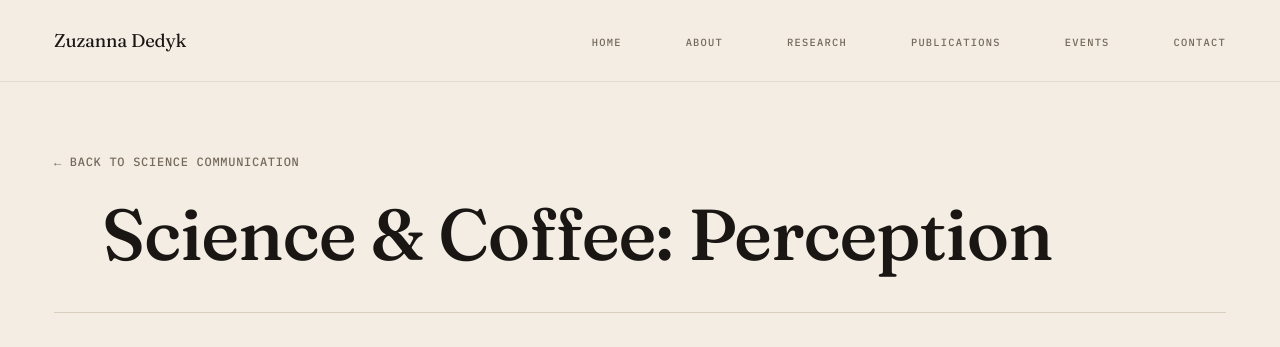
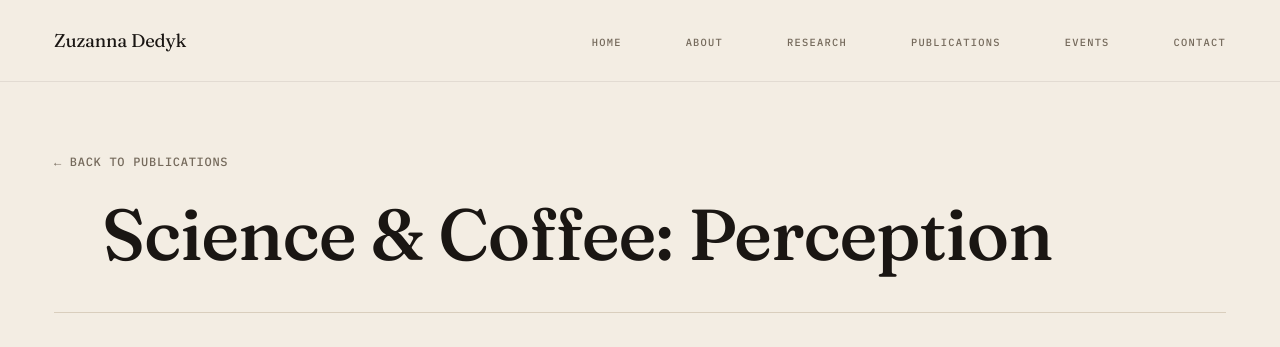
Before and after one commit to Zuzanna-Dedyk/Zuzanna-Dedyk.github.io, a Jekyll site: the page built from _writing/2_Perceptie_Ro.md, in a window 1280 px wide and 1135 px high. Shown: the top 347 px of the window. Built offline with Jekyll 4.4.1, drawn with Linux system fonts in a browser that asks for light colours.

Commit message:
fixing navigation from publications page

```diff
--- a/_config.yml
+++ b/_config.yml
@@ -22,7 +22,7 @@
   affiliations:
     - name: "1.  Champalimaud Foundation / Systems Neuroscience Lab"
       url: "https://mainenlab.org"
-    - name: "2.  Lyfe Institut / Reseaerch and Innovation Centre"
+    - name: "2.  Lyfe Institut / Research and Innovation Centre"
       url: "https://research-innovation.institutlyfe.com/who-are-us/team/zuzanna-dedyk"
     - name: "3.  Université PSL / l'École Pratique des Hautes Études / CHArt Laboratoire - Cognitions Humaine et Artificielle"
       url: "https://www.laboratoire-chart.fr"
--- a/_layouts/writing.html
+++ b/_layouts/writing.html
@@ -9,7 +9,7 @@
   entries share the same 50/50 media + body layout.
 -->
 <article class="page item-page writing-page">
-  <a class="back-link" href="{{ '/science-communication/' | relative_url }}">&larr; Back to Science Communication</a>
+  <a class="back-link" href="{{ '/publications/' | relative_url }}">&larr; Back to Publications</a>
 
   <header class="page__header">
     <h1 class="page__title">{{ page.title }}</h1>
@@ -27,7 +27,8 @@
       {% if page.links %}
       <div class="item-page__links">
         {% for link in page.links %}
-        <a class="btn btn--secondary" href="{{ link.url }}" target="_blank" rel="noopener noreferrer">{{ link.label }}</a>
+        <a class="btn btn--secondary" href="{{ link.url }}" target="_blank" rel="noopener noreferrer">{{ link.label
+          }}</a>
         {% endfor %}
       </div>
       {% endif %}
```
